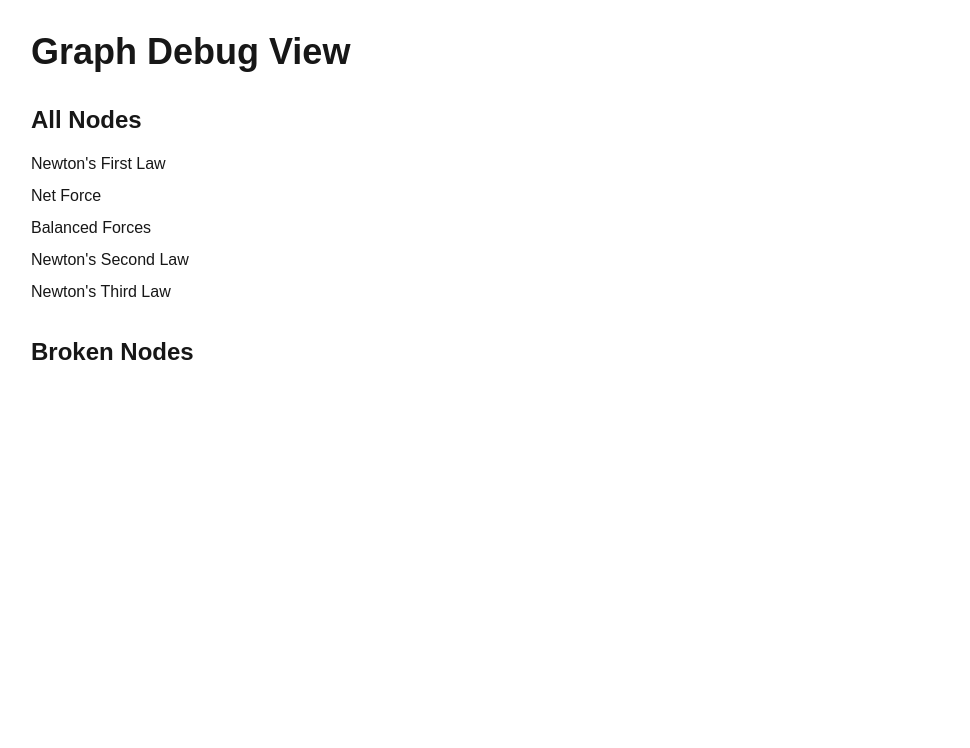
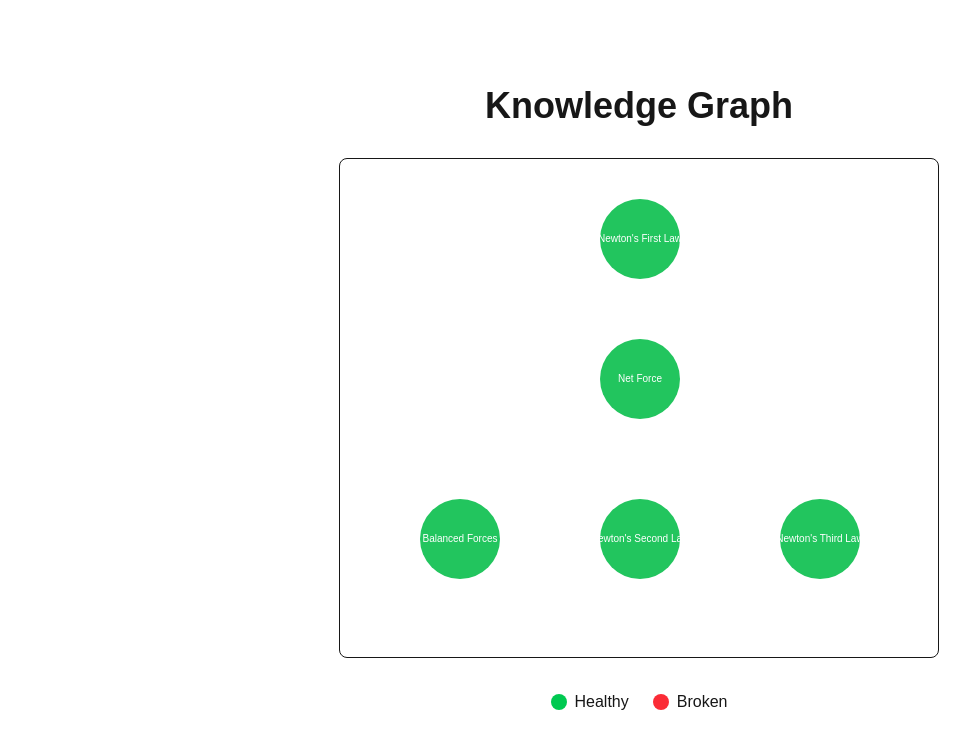
Before and after one commit to Omkarkele2006/SciSleuth, a Next.js app in the folder frontend/: page /graph in a window 1280 px wide. Shown: the top 748 px of the page, without its empty margins (1-971 px from the left). Built offline with nearby package versions, Linux system fonts and the light colour scheme.

Commit message:
feat: render knowledge graph visualization

```diff
--- a/frontend/package.json
+++ b/frontend/package.json
@@ -9,12 +9,14 @@
     "lint": "eslint"
   },
   "dependencies": {
+    "d3": "^7.9.0",
     "next": "16.2.7",
     "react": "19.2.4",
     "react-dom": "19.2.4"
   },
   "devDependencies": {
     "@tailwindcss/postcss": "^4",
+    "@types/d3": "^7.4.3",
     "@types/node": "^20",
     "@types/react": "^19",
     "@types/react-dom": "^19",
--- a/frontend/src/app/graph/page.tsx
+++ b/frontend/src/app/graph/page.tsx
@@ -5,7 +5,7 @@ import { useEffect, useState } from "react";
 import { nodes } from "@/data/graph";
 import { evaluateGraphHealth } from "@/lib/evaluateGraphHealth";
 import { Misconception } from "@/types/misconception";
-
+import GraphCanvas from "@/components/GraphCanvas";
 export default function GraphPage() {
     const [brokenNodes, setBrokenNodes] =
         useState<string[]>([]);
@@ -30,37 +30,25 @@ export default function GraphPage() {
     }, []);
 
     return (
-    <main className="min-h-screen p-8 space-y-8">
+        <main className="min-h-screen flex flex-col items-center justify-center gap-8 p-8">
             <h1 className="text-4xl font-bold">
-        Graph Debug View
+                Knowledge Graph
             </h1>
 
-      <div>
-        <h2 className="text-2xl font-semibold mb-4">
-          All Nodes
-        </h2>
+            <GraphCanvas
+                brokenNodes={brokenNodes}
+            />
 
-        <ul className="space-y-2">
-          {nodes.map((node) => (
-            <li key={node.id}>
-              {node.label}
-            </li>
-          ))}
-        </ul>
+            <div className="flex gap-6">
+                <div className="flex items-center gap-2">
+                    <div className="w-4 h-4 bg-green-500 rounded-full" />
+                    <span>Healthy</span>
                 </div>
 
-      <div>
-        <h2 className="text-2xl font-semibold mb-4">
-          Broken Nodes
-        </h2>
-
-        <ul className="space-y-2">
-          {brokenNodes.map((nodeId) => (
-            <li key={nodeId}>
-              {nodeId}
-            </li>
-          ))}
-        </ul>
+                <div className="flex items-center gap-2">
+                    <div className="w-4 h-4 bg-red-500 rounded-full" />
+                    <span>Broken</span>
+                </div>
             </div>
         </main>
     );
--- /dev/null
+++ b/frontend/src/components/GraphCanvas.tsx
@@ -0,0 +1,104 @@
+"use client";
+
+import { nodes, edges } from "@/data/graph";
+
+type GraphCanvasProps = {
+  brokenNodes: string[];
+};
+
+const positions: Record<
+  string,
+  { x: number; y: number }
+> = {
+  newton_first_law: {
+    x: 300,
+    y: 80,
+  },
+
+  net_force: {
+    x: 300,
+    y: 220,
+  },
+
+  balanced_forces: {
+    x: 120,
+    y: 380,
+  },
+
+  newton_second_law: {
+    x: 300,
+    y: 380,
+  },
+
+  newton_third_law: {
+    x: 480,
+    y: 380,
+  },
+};
+
+export default function GraphCanvas({
+  brokenNodes,
+}: GraphCanvasProps) {
+  return (
+    <svg
+      width="600"
+      height="500"
+      className="border rounded-lg"
+    >
+      {edges.map((edge) => {
+        const source =
+          positions[edge.source];
+
+        const target =
+          positions[edge.target];
+
+        return (
+          <line
+            key={`${edge.source}-${edge.target}`}
+            x1={source.x}
+            y1={source.y}
+            x2={target.x}
+            y2={target.y}
+            stroke="white"
+          />
+        );
+      })}
+
+      {nodes.map((node) => {
+        const position =
+          positions[node.id];
+
+        const isBroken =
+          brokenNodes.includes(
+            node.id
+          );
+
+        return (
+          <g key={node.id}>
+            <circle
+              cx={position.x}
+              cy={position.y}
+              r={40}
+              fill={
+                isBroken
+                  ? "#ef4444"
+                  : "#22c55e"
+              }
+            />
+
+            <text
+              x={position.x}
+              y={position.y}
+              textAnchor="middle"
+              dominantBaseline="middle"
+              fill="white"
+              fontSize="10"
+            >
+              {node.label}
+            </text>
+          </g>
+        );
+      })}
+    </svg>
+  );
+}
```
Also changed, not shown: 1 other file (tests, documents, lock files or other folders). Lines whose indentation alone changed are shown as unchanged.
